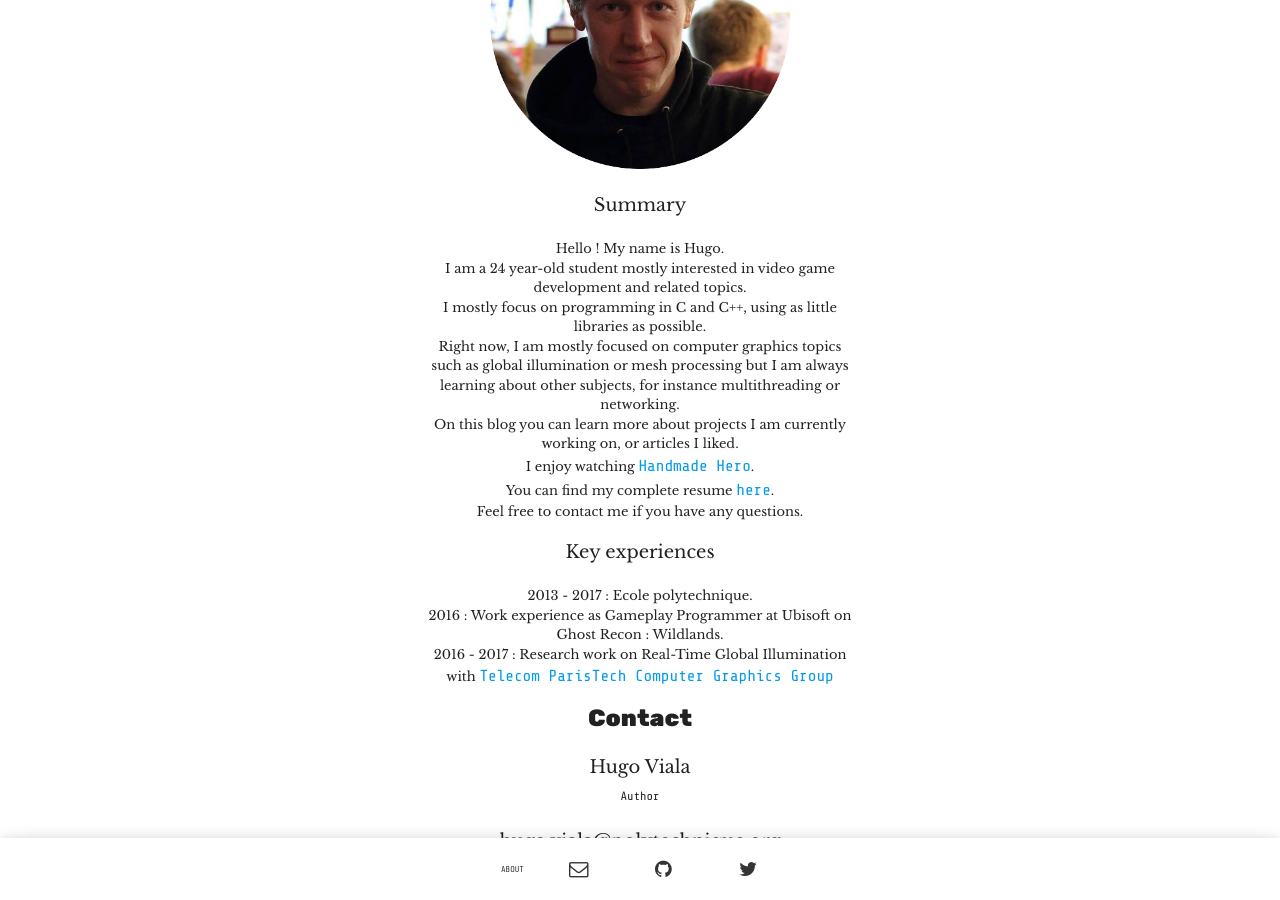
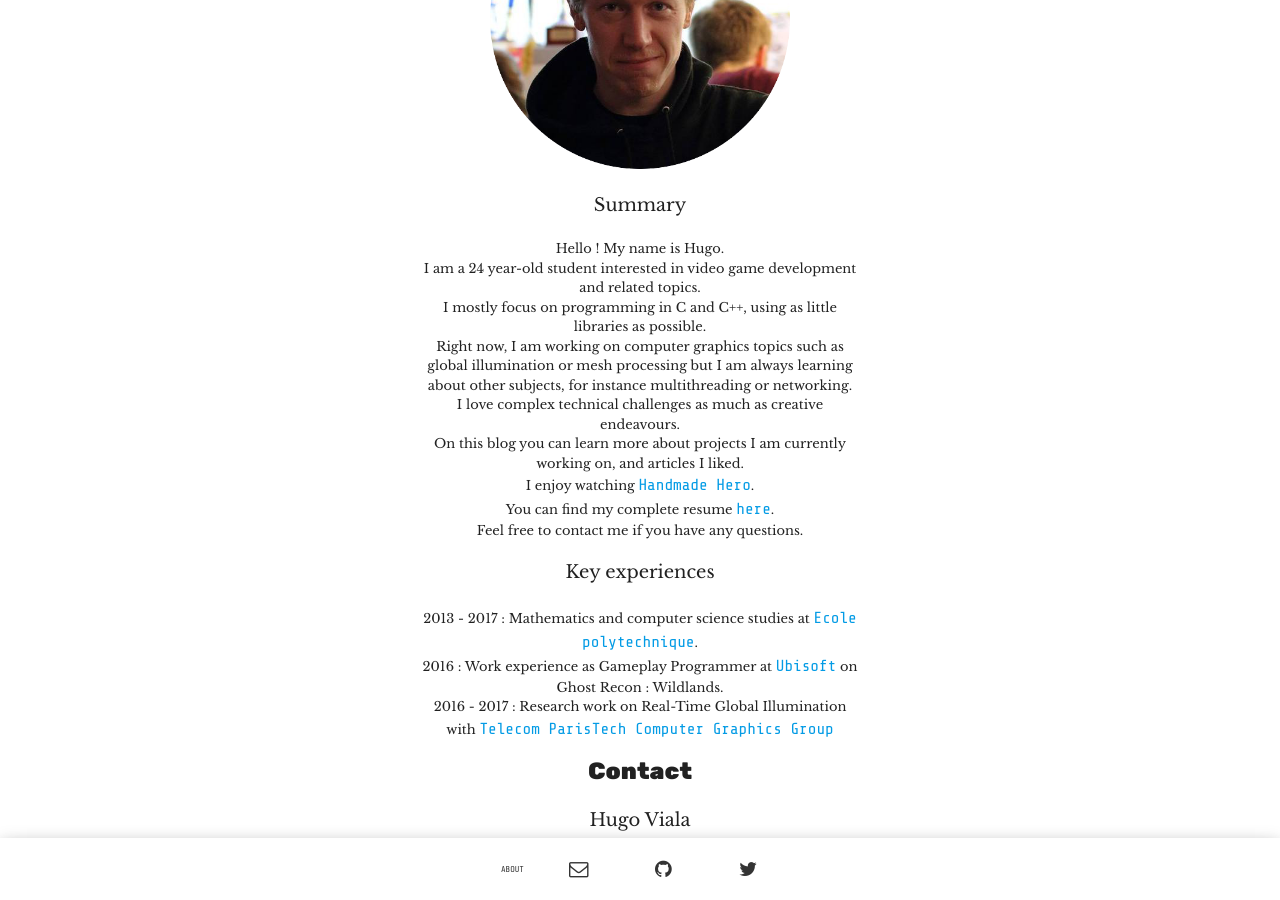
Before and after one commit to rivten/rivten.github.io, a Jekyll site: the page built from imprint.html, in a window 1280 px wide and 900 px high, scrolled down 472 px. Built offline with Jekyll 4.4.1, drawn with Linux system fonts in a browser that asks for light colours.

Commit message:
few corrections

```diff
--- a/imprint.html
+++ b/imprint.html
@@ -10,18 +10,19 @@ layout: page
 				<p class="my-item">Summary<br></p>
 				Hello ! My name is Hugo. <br>
 
-				I am a 24 year-old student mostly interested in video game development and related topics.<br>
+				I am a 24 year-old student interested in video game development and related topics.<br>
 				I mostly focus on programming in C and C++, using as little libraries as possible. <br>
-				Right now, I am mostly focused on computer graphics topics such as global illumination or mesh processing but I am always learning about other subjects, for instance multithreading or networking.<br>
-				On this blog you can learn more about projects I am currently working on, or articles I liked.<br>
+				Right now, I am working on computer graphics topics such as global illumination or mesh processing but I am always learning about other subjects, for instance multithreading or networking.<br>
+				I love complex technical challenges as much as creative endeavours.<br>
+				On this blog you can learn more about projects I am currently working on, and articles I liked.<br>
 				I enjoy watching <a href="https://handmadehero.org/">Handmade Hero</a>.<br>
 				You can find my complete resume <a href="https://www.linkedin.com/in/hugo-viala-a34a899b">here</a>.<br>
 				Feel free to contact me if you have any questions.<br>
 			</li>
 			<li>
 				<p class="my-item">Key experiences<br></p>
-				2013 - 2017 : Ecole polytechnique.<br>
-				2016 : Work experience as Gameplay Programmer at Ubisoft on Ghost Recon : Wildlands.<br>
+				2013 - 2017 : Mathematics and computer science studies at <a href="https://www.polytechnique.edu/en">Ecole polytechnique</a>.<br>
+				2016 : Work experience as Gameplay Programmer at <a href="https://www.ubisoft.com">Ubisoft</a> on Ghost Recon : Wildlands</a>.<br>
 				2016 - 2017 : Research work on Real-Time Global Illumination with <a href="http://www.tsi.telecom-paristech.fr/cg/">Telecom ParisTech Computer Graphics Group</a><br>
 			</li>
 		</ul>
```
